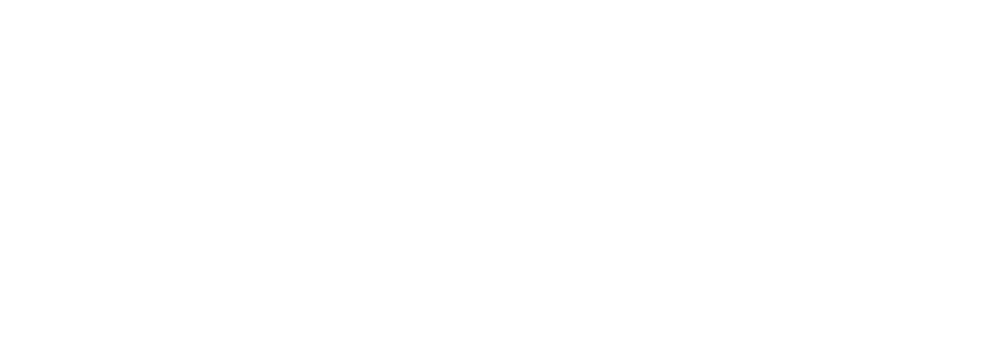
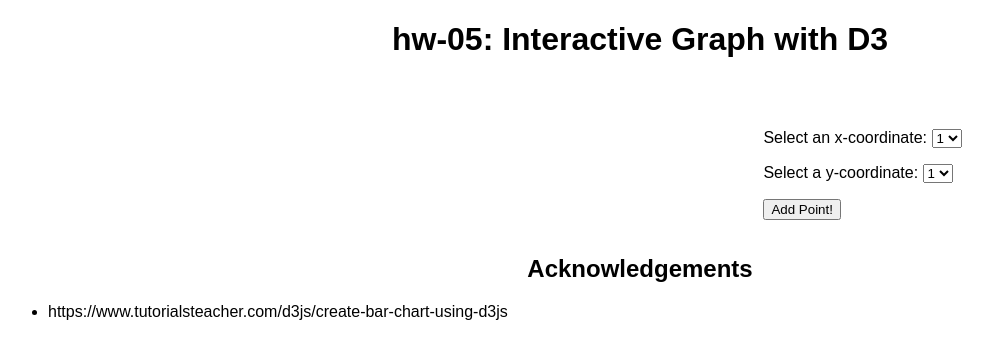
Before and after one commit to DS4200-Sec2-F22/hw-05-lb-kn-5, a plain HTML site: page index.html in a window 1280 px wide. Shown: the whole page, without its empty margins (0-993 px from the left). Drawn offline with Linux system fonts and the light colour scheme.

Commit message:
divs for plots, left old add point form which doesn't work right now

```diff
--- a/index.html
+++ b/index.html
@@ -3,11 +3,73 @@
 
 <head>
     <meta charset=utf-8/>
+
+    <link rel="stylesheet" href="style.css">
+    <script src="js/d3.v6.1.1/d3.min.js"></script>
+
+    <title>hw-05</title>
 </head>
 
 
 <body>
+    <h1>hw-05: Interactive Graph with D3</h1>
 
+    <div class="flex-container">
+        <div id="left" class="flex-item">
+            <!-- div for scatterplot -->
+            <div id="scatterplot"></div>
+
+            <!-- div for bar chart -->
+            <div id="barchart"></div>
+
+        </div>
+
+        <!-- div for drop-down forms and submit button -->
+        <div id="right" class="flex-item">
+            <!-- display last selected point in scatterplot -->
+            <div id="last-selected"></div>
+            <br>
+            <!-- add point selectors -->
+            <div id=dropdown>
+                <p>Select an x-coordinate: <select name='xcoord' id="xcoord">
+                    <option value='1'>1</option>
+                    <option value='2'>2</option>
+                    <option value='3'>3</option>
+                    <option value='4'>4</option>
+                    <option value='5'>5</option>
+                    <option value='6'>6</option>
+                    <option value='7'>7</option>
+                    <option value='8'>8</option>
+                    <option value='9'>9</option>
+                </select>
+
+                </p>
+                <p>Select a y-coordinate: <select name='ycoord' id="ycoord">
+                    <option value='1'>1</option>
+                    <option value='2'>2</option>
+                    <option value='3'>3</option>
+                    <option value='4'>4</option>
+                    <option value='5'>5</option>
+                    <option value='6'>6</option>
+                    <option value='7'>7</option>
+                    <option value='8'>8</option>
+                    <option value='9'>9</option>
+                </select>
+
+                </p>
+                <button type="button" id="subButton">Add Point!</button>
+            </div>
+        </div>
+
+    </div>
+
+
+    <h2>Acknowledgements</h2>
+        <ul>
+            <li>https://www.tutorialsteacher.com/d3js/create-bar-chart-using-d3js</li>
+        </ul>
+
+    <script src="js/main.js"></script>
 
 </body>
 
```
